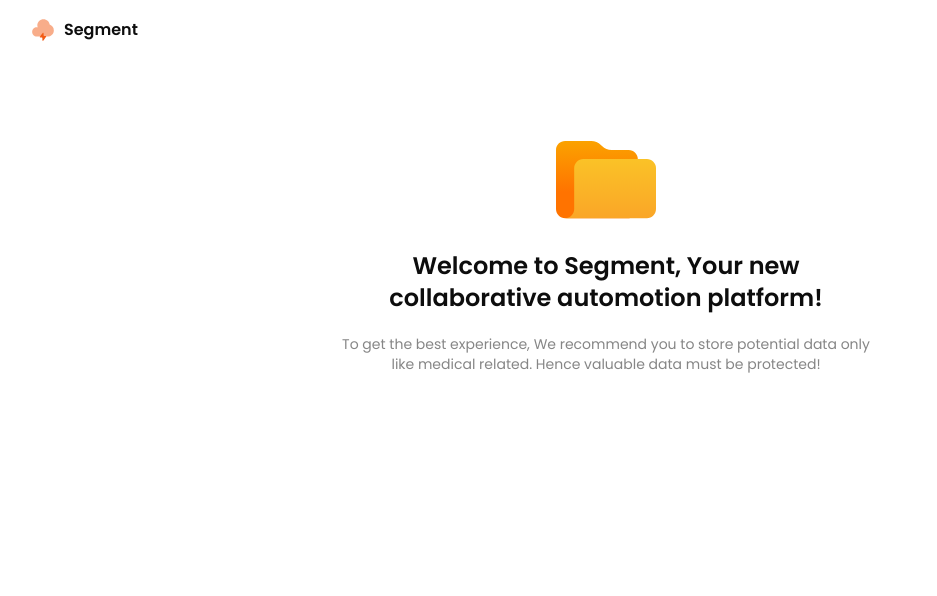
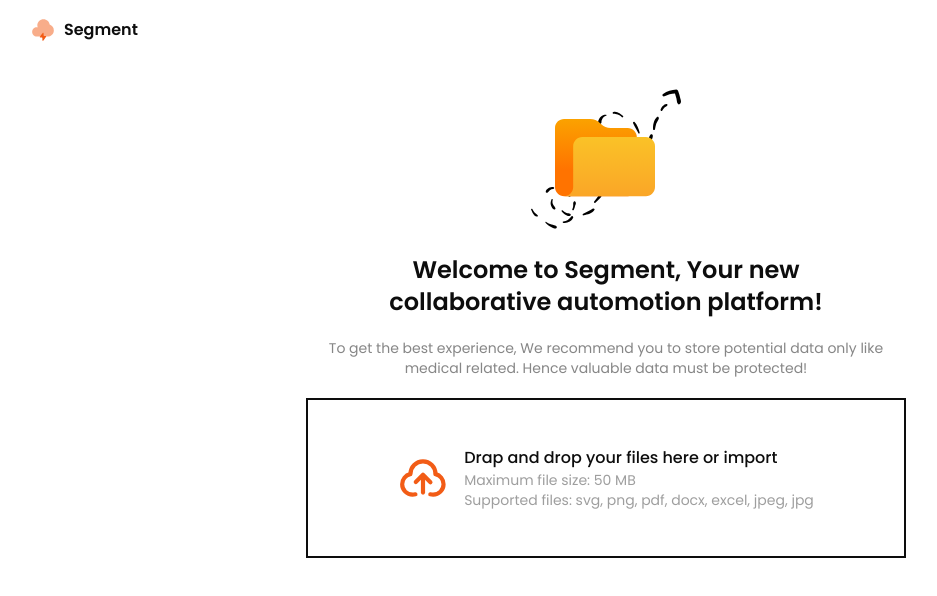
Before and after one commit to mohamed8270/segment, a Next.js app: page / in a window 1280 px wide. Shown: the top 596 px of the page, without its empty margins (34-971 px from the left). Built offline with nearby package versions, Linux system fonts and the light colour scheme.

Commit message:
drag and drop section updating

```diff
--- /dev/null
+++ b/components/DropSection.tsx
@@ -0,0 +1,19 @@
+import React from 'react'
+import Image from 'next/image'
+
+const DropSection = () => {
+  return (
+    <div className='flex items-center justify-center gap-4 border-2 border-sblack h-[160px] w-full'>
+        <div>
+            <Image src='/icons/upload.svg' height={50} width={50} alt='drop' />
+        </div>
+        <div className='font-poppins'>
+            <h1 className='text-md text-sblack font-medium'>Drap and drop your files here or import</h1>
+            <p className='text-sm text-sblack text-opacity-40 font-regular'>Maximum file size: 50 MB</p>
+            <p className='text-sm text-sblack text-opacity-40 font-regular'>Supported files: svg, png, pdf, docx, excel, jpeg, jpg</p>
+        </div>
+    </div>
+  )
+}
+
+export default DropSection
--- a/components/HeroSection.tsx
+++ b/components/HeroSection.tsx
@@ -1,13 +1,18 @@
 import React from 'react'
 import Image from 'next/image'
+import DropSection from './DropSection'
 
 const HeroSection = () => {
   return (
-    <div className='h-96 flex-col flex justify-center items-center'>
+    <div className='flex-col flex justify-center items-center mx-6 md:mx-16 md:mt-6 mt-16'>
         <div className='flex flex-col items-center justify-center gap-5'>
-            <Image src="/icons/folder.svg" alt="hero" width={100} height={100}  className='flex justify-center items-center'/>
-            <h1 className='text-2xl font-poppins text-sblack font-semibold text-center'>Welcome to Segment, Your new<br />collaborative automotion platform!</h1>
-            <p className='text-sm font-poppins font-regular text-center text-sblack text-opacity-50'>To get the best experience, We recommend you to store potential data only <br/> like medical related. Hence valuable data must be protected!</p>
+            <div className='relative'>
+              <Image src="/icons/folder.svg" alt="folder" width={100} height={100}  className='flex justify-center items-center absolute top-6 left-6 cursor-pointer transition ease-in-out delay-150 hover:-translate-y-1 hover:scale-110 duration-300'/>
+              <Image src="/icons/curly-dot.svg" alt="curly-dot" width={150} height={150}  className='flex justify-center items-center'/>
+            </div>
+            <h1 className='md:text-2xl text-xl font-poppins text-sblack font-semibold text-center md:w-[500px] sm:w-[300px] text-wrap'>Welcome to Segment, Your new collaborative automotion platform!</h1>
+            <p className='text-sm font-poppins font-regular text-center text-sblack text-opacity-50 sm:w-[300px] md:w-[600px]'>To get the best experience, We recommend you to store potential data only like medical related. Hence valuable data must be protected!</p>
+            <DropSection/>
         </div>
     </div>
   )
```
Also changed, not shown: public/icons/upload.svg (added).
